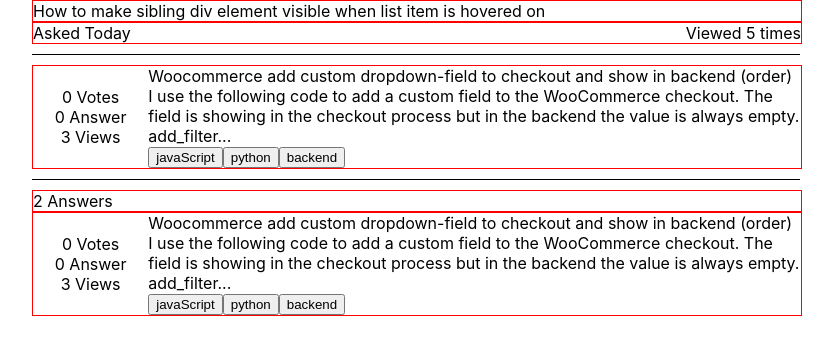
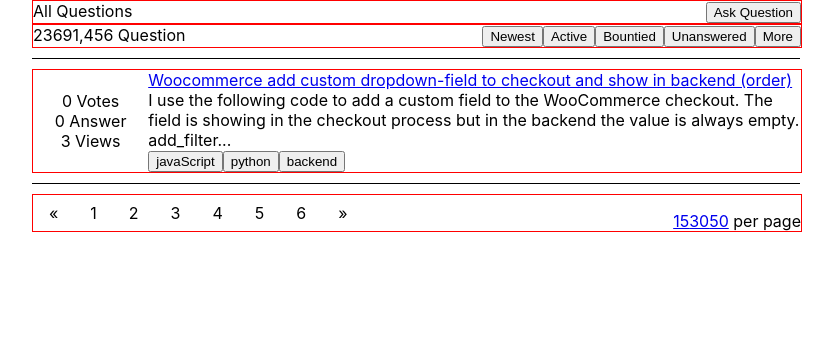
Before and after one commit to jayashibus/stackoverflow, a React (Create React App) app: page / in a window 1280 px wide. Shown: the top 354 px of the page, without its empty margins (224-1057 px from the left). Built offline with nearby package versions, Linux system fonts and the light colour scheme.

Commit message:
Page routing completed

```diff
--- a/package.json
+++ b/package.json
@@ -8,6 +8,7 @@
     "@testing-library/user-event": "^13.5.0",
     "react": "^18.2.0",
     "react-dom": "^18.2.0",
+    "react-router-dom": "^6.11.1",
     "react-scripts": "5.0.1",
     "web-vitals": "^2.1.4"
   },
--- a/src/App.js
+++ b/src/App.js
@@ -1,4 +1,5 @@
 import "./App.css";
+import { BrowserRouter, Routes, Route } from "react-router-dom";
 import AskQuestion from "./Component/ListAll/AskQuestion";
 import Detail from "./Component/ListAll/Detail";
 import List from "./Component/ListAll/List";
@@ -6,9 +7,13 @@ import List from "./Component/ListAll/List";
 function App() {
   return (
     <div className="App">
-      {/* <List /> */}
-      {/* <AskQuestion /> */}
-      <Detail />
+      <BrowserRouter>
+        <Routes>
+          <Route path="/" element={<List />}></Route>
+          <Route path="/askquestion" element={<AskQuestion />}></Route>
+          <Route path="/detail" element={<Detail />}></Route>
+        </Routes>
+      </BrowserRouter>
     </div>
   );
 }
--- a/src/Component/ListAll/List.jsx
+++ b/src/Component/ListAll/List.jsx
@@ -1,4 +1,5 @@
 import React from "react";
+import { Link } from "react-router-dom";
 
 const List = () => {
   return (
@@ -6,7 +7,9 @@ const List = () => {
       <div className="List-container">
         <div className="Title-left">All Questions</div>
         <div className="Button-right ">
-          <button> Ask Question </button>
+          <Link to="/askquestion">
+            <button> Ask Question </button>
+          </Link>
         </div>
       </div>
       <div className="List-container">
@@ -28,8 +31,10 @@ const List = () => {
         </div>
         <div className="List-vertical-right">
           <div>
-            Woocommerce add custom dropdown-field to checkout and show in
-            backend (order)
+            <Link to="/detail">
+              Woocommerce add custom dropdown-field to checkout and show in
+              backend (order)
+            </Link>
           </div>
           <div>
             I use the following code to add a custom field to the WooCommerce
```
Also changed, not shown: 1 other file (tests, documents, lock files or other folders).
